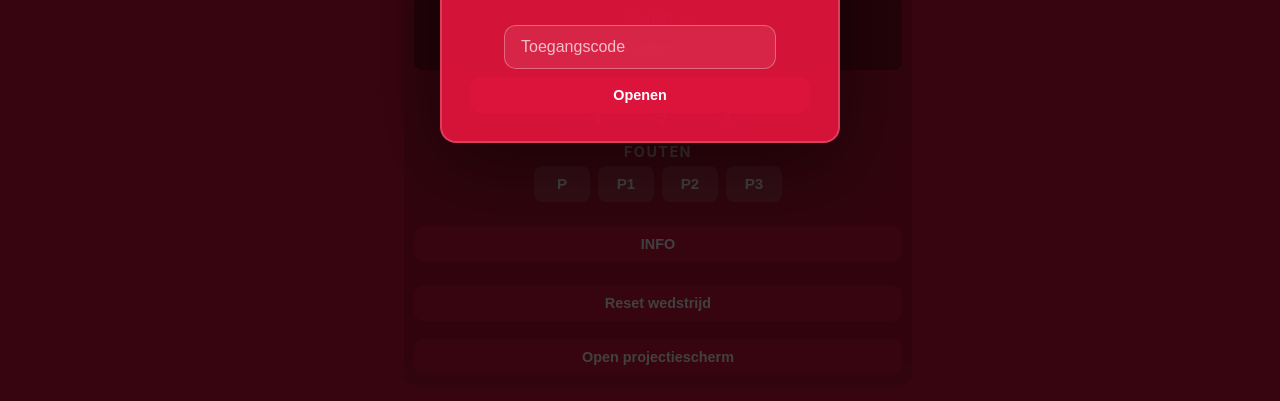
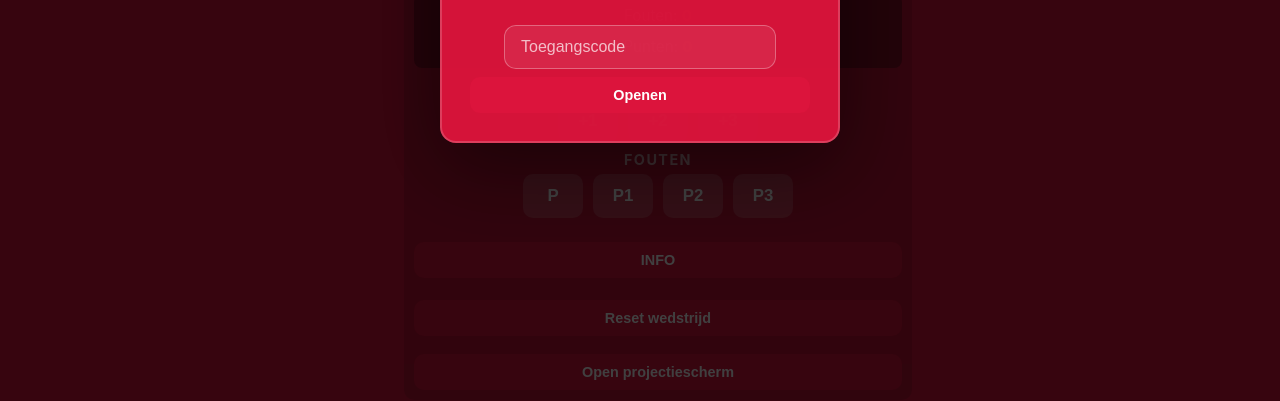
Before and after one commit to verbistjibbe-droid/BvA2026, a website: page index.html in a window 1280 px wide. Shown: the part 399-800 px from the top of the page. Drawn offline with Linux system fonts and the light colour scheme; no server answers.

Commit message:
Update styles.css

```diff
--- a/styles.css
+++ b/styles.css
@@ -1766,9 +1766,10 @@ html, body {
 .fouls-row {
   display: flex;
   flex-direction: row;
-  gap: 8px;
+  gap: 10px;
   justify-content: center;
   align-items: center;
+  flex-wrap: nowrap;
 }
 
 .fouls-section h3,
@@ -1781,16 +1782,17 @@ html, body {
 }
 .foul-btn,
 .points-btn {
-  padding: 8px 12px;
+  padding: 10px 14px;
   border: none;
-  background: rgba(255, 255, 255, 0.16);
+  background: rgba(255, 255, 255, 0.18);
   color: white;
-  border-radius: 8px;
-  font-weight: 700;
-  font-size: 0.95rem;
+  border-radius: 10px;
+  font-weight: 800;
+  font-size: 1.05rem;
   cursor: pointer;
   transition: all 0.12s;
-  min-width: 56px;
+  min-width: 60px;
+  min-height: 44px;
   text-align: center;
 }
 .foul-btn:hover,
```
